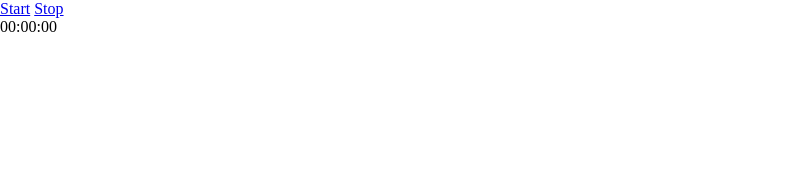
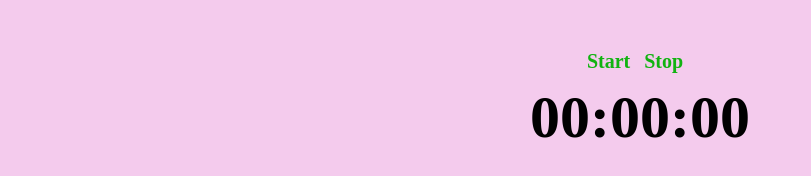
Before and after one commit to AnnaLangner/19.6Stopwatch, a website: page index.html in a window 1280 px wide. Shown: the whole page, without its empty margins (0-811 px from the left). Drawn offline with Linux system fonts and the light colour scheme; files that its build step writes are made by us from their sources.

Commit message:
Adding style to style.scss

```diff
--- a/sass/style.scss
+++ b/sass/style.scss
@@ -1,4 +1,24 @@
 body {
-	bacground-color: #f4cbed;
+	background-color: #f4cbed;
 	margin: 0 auto;
+	text-align: center;
+
+	.controls {
+		padding-top: 50px;
+		.button {
+			padding-right: 10px;
+			text-decoration: none;
+			color: #11B311;
+			font-size: 20px;
+			font-weight: 700;
+		}
+	}
+	.stopwatch {
+		font-size: 60px;
+		font-weight: 700;
+		padding: 10px;
+	}
+	.results{
+
+	}
 }
```
Also changed, not shown: css/style.css, 1 other file.
